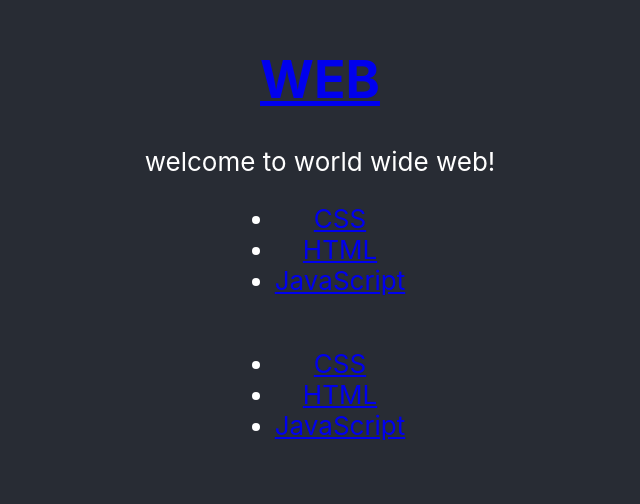
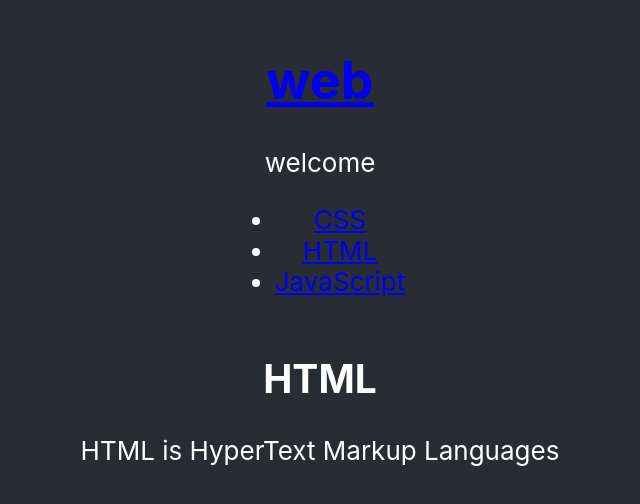
Before and after one commit to leesoeun98/classreact-project, a React (Create React App) app: page / in a window 1280 px wide. Shown: the part 160-664 px from the top of the page, without its empty margins (320-960 px from the left). Built offline with nearby package versions, Linux system fonts and the light colour scheme.

Commit message:
Add props to Contents, Subject component

```diff
--- a/src/App.js
+++ b/src/App.js
@@ -10,9 +10,9 @@ class App extends Component{
     return(
       <div className="App">
         <header className="App-header">
-          <Subject></Subject>
+          <Subject title="web" sub="welcome"></Subject>
           <Toc></Toc>
-          <Contents></Contents>
+          <Contents title="HTML" desc="HTML is HyperText Markup Languages"></Contents>
         </header>
 
       </div>
--- a/src/components/Contents.js
+++ b/src/components/Contents.js
@@ -3,14 +3,12 @@ import React, { Component } from 'react';
 class Contents extends Component{
     render(){
         return(
-            <nav>
-                <ul>
-                    <li><a href="1.html">CSS</a></li>
-                    <li><a href="2.html">HTML</a></li>
-                    <li><a href="3.html">JavaScript</a></li>
-                </ul>
-
-            </nav>
+            <article>
+                <h2>
+                    {this.props.title}
+                </h2>
+                {this.props.desc}
+            </article>
         );
     }
 }
--- a/src/components/Subject.js
+++ b/src/components/Subject.js
@@ -5,9 +5,9 @@ class Subject extends Component{
         return(
             <header>
                 <h1>
-                    <a href="/">WEB</a>
+                    <a href="/">{this.props.title}</a>
                 </h1>
-                welcome to world wide web!
+                     {this.props.sub}
             </header>
         );
     }
```
